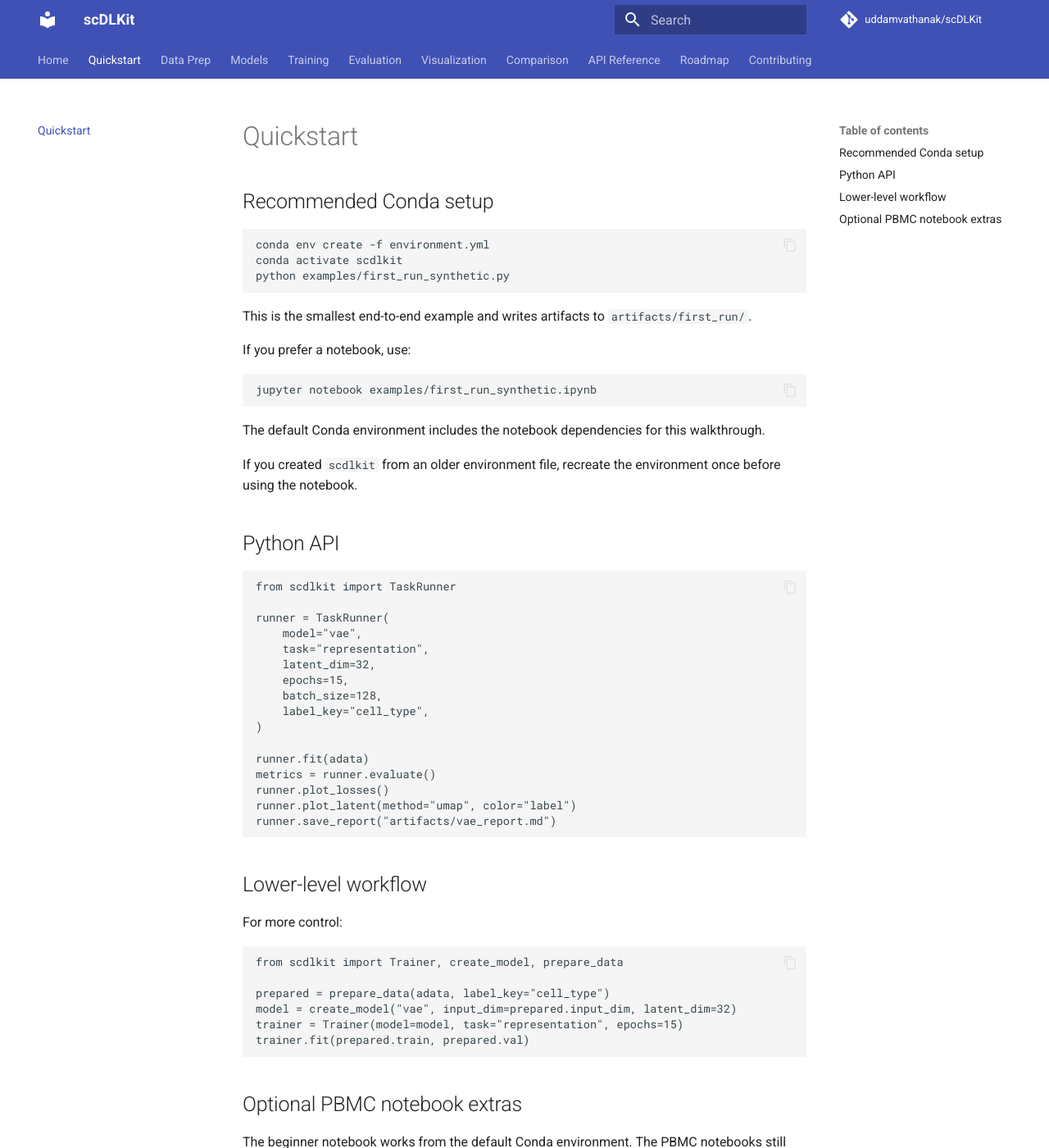
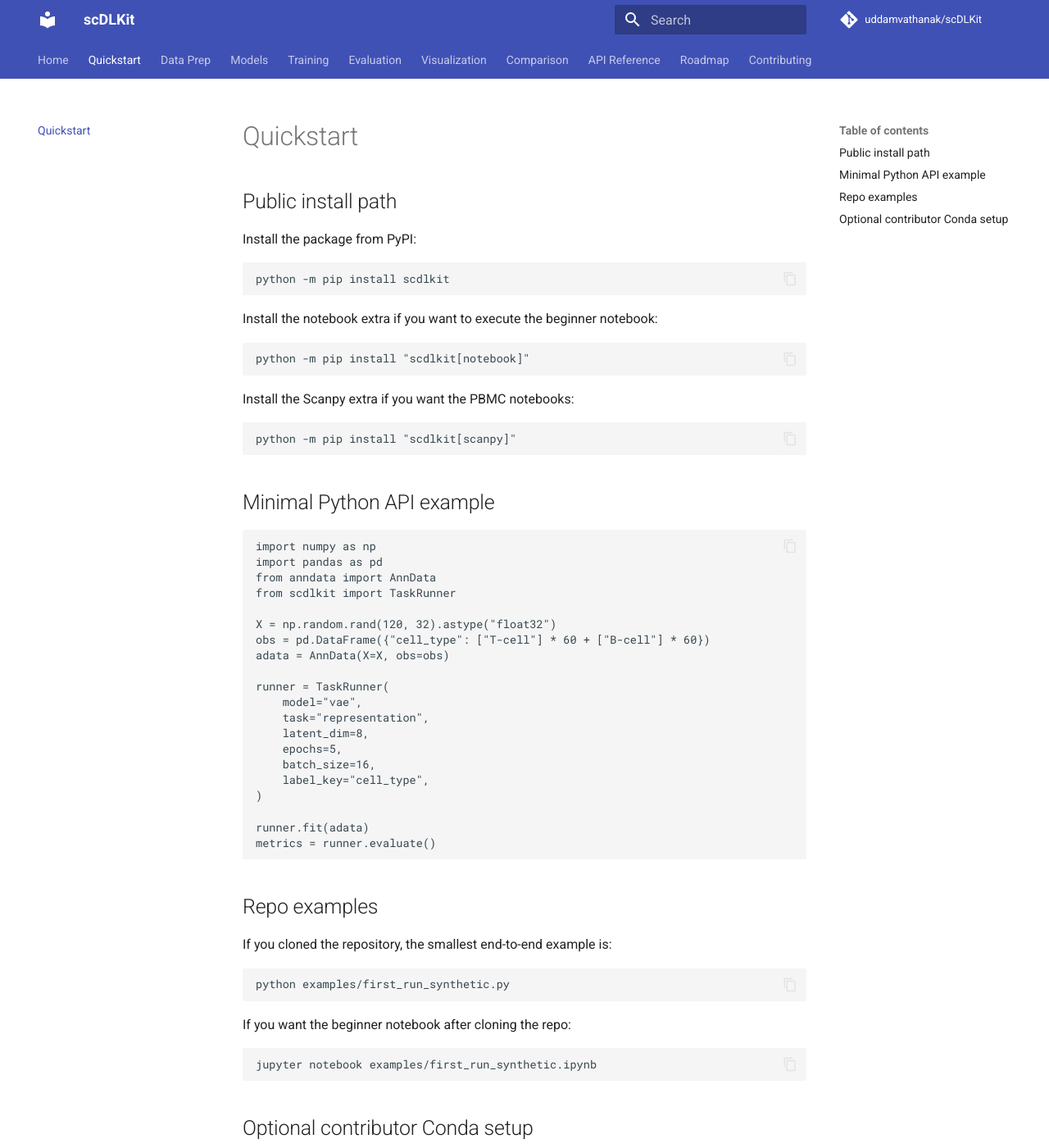
Before and after one commit to uddamvathanak/scDLKit, an MkDocs documentation site: the page built from docs/quickstart.md, in a window 1280 px wide and 1400 px high. Shown: the whole window at 82% size. Built offline with MkDocs 1.6.1 and Material for MkDocs 9.7.7, drawn with Linux system fonts in a browser that asks for light colours; comment, search, counter and statistics services are not loaded; some of the changed text lies outside the part shown.

````diff
--- a/docs/quickstart.md
+++ b/docs/quickstart.md
@@ -1,63 +1,69 @@
 # Quickstart
 
-## Recommended Conda setup
+## Public install path
+
+Install the package from PyPI:
 
 ```bash
-conda env create -f environment.yml
-conda activate scdlkit
+python -m pip install scdlkit
+```
+
+Install the notebook extra if you want to execute the beginner notebook:
+
+```bash
+python -m pip install "scdlkit[notebook]"
+```
+
+Install the Scanpy extra if you want the PBMC notebooks:
+
+```bash
+python -m pip install "scdlkit[scanpy]"
+```
+
+## Minimal Python API example
+
+```python
+import numpy as np
+import pandas as pd
+from anndata import AnnData
+from scdlkit import TaskRunner
+
+X = np.random.rand(120, 32).astype("float32")
+obs = pd.DataFrame({"cell_type": ["T-cell"] * 60 + ["B-cell"] * 60})
+adata = AnnData(X=X, obs=obs)
+
+runner = TaskRunner(
+    model="vae",
+    task="representation",
+    latent_dim=8,
+    epochs=5,
+    batch_size=16,
+    label_key="cell_type",
+)
+
+runner.fit(adata)
+metrics = runner.evaluate()
+```
+
+## Repo examples
+
+If you cloned the repository, the smallest end-to-end example is:
+
+```bash
 python examples/first_run_synthetic.py
 ```
 
-This is the smallest end-to-end example and writes artifacts to `artifacts/first_run/`.
-
-If you prefer a notebook, use:
+If you want the beginner notebook after cloning the repo:
 
 ```bash
 jupyter notebook examples/first_run_synthetic.ipynb
 ```
 
-The default Conda environment includes the notebook dependencies for this walkthrough.
+## Optional contributor Conda setup
 
-If you created `scdlkit` from an older environment file, recreate the environment once before using the notebook.
-
-## Python API
-
-```python
-from scdlkit import TaskRunner
-
-runner = TaskRunner(
-    model="vae",
-    task="representation",
-    latent_dim=32,
-    epochs=15,
-    batch_size=128,
-    label_key="cell_type",
-)
-
-runner.fit(adata)
-metrics = runner.evaluate()
-runner.plot_losses()
-runner.plot_latent(method="umap", color="label")
-runner.save_report("artifacts/vae_report.md")
-```
-
-## Lower-level workflow
-
-For more control:
-
-```python
-from scdlkit import Trainer, create_model, prepare_data
-
-prepared = prepare_data(adata, label_key="cell_type")
-model = create_model("vae", input_dim=prepared.input_dim, latent_dim=32)
-trainer = Trainer(model=model, task="representation", epochs=15)
-trainer.fit(prepared.train, prepared.val)
-```
-
-## Optional PBMC notebook extras
-
-The beginner notebook works from the default Conda environment. The PBMC notebooks still need Scanpy:
+The repository also ships a Conda environment for contributors and demos:
 
 ```bash
-python -m pip install scanpy
+conda env create -f environment.yml
+conda activate scdlkit
 ```
--- a/pyproject.toml
+++ b/pyproject.toml
@@ -39,6 +39,7 @@ dependencies = [
 ]
 
 [project.optional-dependencies]
+notebook = ["jupyter>=1.0"]
 scanpy = ["scanpy>=1.10"]
 dev = [
   "build>=1.2",
@@ -58,6 +59,7 @@ docs = [
 
 [project.urls]
 Homepage = "https://github.com/uddamvathanak/scDLKit"
+Changelog = "https://github.com/uddamvathanak/scDLKit/blob/main/CHANGELOG.md"
 Documentation = "https://uddamvathanak.github.io/scDLKit/"
 Repository = "https://github.com/uddamvathanak/scDLKit"
 Issues = "https://github.com/uddamvathanak/scDLKit/issues"
````
Also changed, not shown: CHANGELOG.md (added, +24 -0 lines), README.md (+72 -89 lines), RELEASING.md (added, +45 -0 lines), 7 other files.
